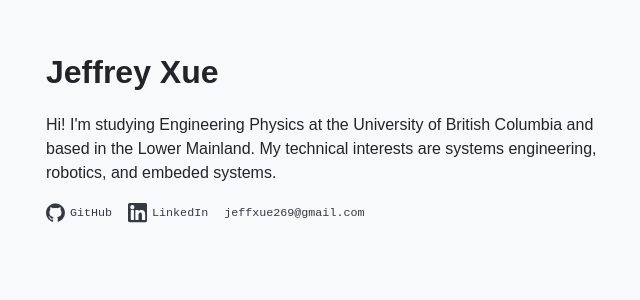
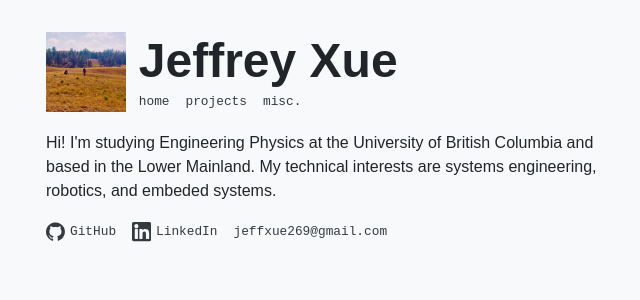
Before and after one commit to jeffrey-xue/jeffrey-xue.github.io, a SvelteKit app: page / in a window 1280 px wide. Shown: the top 300 px of the page, without its empty margins (314-954 px from the left). Built offline with nearby package versions, Linux system fonts and the light colour scheme.

Commit message:
update header, add nav bar, include profile photo

```diff
--- a/src/app.css
+++ b/src/app.css
@@ -16,14 +16,24 @@ body {
     font-family: sans-serif;
     line-height: 1.5;
     color: var(--color-primary);
+    font-size: 16px;
 }
 
 p.footer {
     font-family: monospace;
-    font-size: 90%;
+    font-size: 0.8rem;
     line-height: 0;
 }
 
 h1,h2,h3 {
     line-height: 1.2;
 }
+
+a {
+    color: var(--gunmetal);
+    text-decoration: none;
+}
+
+a:hover {
+    color: var(--slate-grey);
+}
--- a/src/routes/+page.svelte
+++ b/src/routes/+page.svelte
@@ -1,17 +1,24 @@
 <script lang="ts">
     import githubIcon from "$lib/assets/github.svg?raw";
     import linkedinIcon from "$lib/assets/linkedin.svg?raw";
+    import profilePhoto from "$lib/assets/pfp.jpg";
 </script>
 
 <main>
-    <h1>Jeffrey Xue</h1>
-    <!-- <hr /> -->
+    <div class="header">
+        <img src={profilePhoto} alt="My parents. Taken by me in Yellowstone" />
+        <h1>Jeffrey Xue</h1>
+        <nav>
+            <a href="/"> <p class="footer">home</p></a>
+            <a href="/projects"><p class="footer">projects</p></a>
+            <a href="/misc"><p class="footer">misc.</p></a>
+        </nav>
+    </div>
     <p>
         Hi! I'm studying Engineering Physics at the University of British
         Columbia and based in the Lower Mainland. My technical interests are
         systems engineering, robotics, and embeded systems.
     </p>
-
     <div class="socials">
         <a
             href="https://github.com/digcheese"
@@ -51,19 +58,39 @@
         margin: 0 auto;
         padding: 2rem 1rem 0rem; /* top | left and right | bottom */
     }
+    .header {
+        display: grid;
+        grid-template-columns: auto 1fr;
+        grid-auto-rows: auto;
+        column-gap: 0.8rem;
+        row-gap: 0;
+    }
+    .header h1 {
+        grid-column: 2;
+        grid-row: 1;
+        font-size: 3rem;
+        margin: 0;
+    }
+    .header nav {
+        grid-column: 2;
+        grid-row: 2;
+        margin: 0;
+        display: flex;
+        gap: 1rem;
+    }
+    .header img {
+        grid-column: 1;
+        grid-row: 1 / 3;
+        height: 5rem;
+    }
     .socials {
         display: flex;
         gap: 1rem; /* between each icon-text grouping */
     }
     .icon-link {
-        color: var(--gunmetal);
         display: flex;
         align-items: center;
-        text-decoration: none;
         gap: 0.3rem; /* between icon and it's text*/
-    }
-    .icon-link:hover {
-        color: var(--slate-grey);
     }
     /* .icon-link:not(:first-child)::before {
         content: "|";
```
Also changed, not shown: src/lib/assets/pfp.jpg (added).
